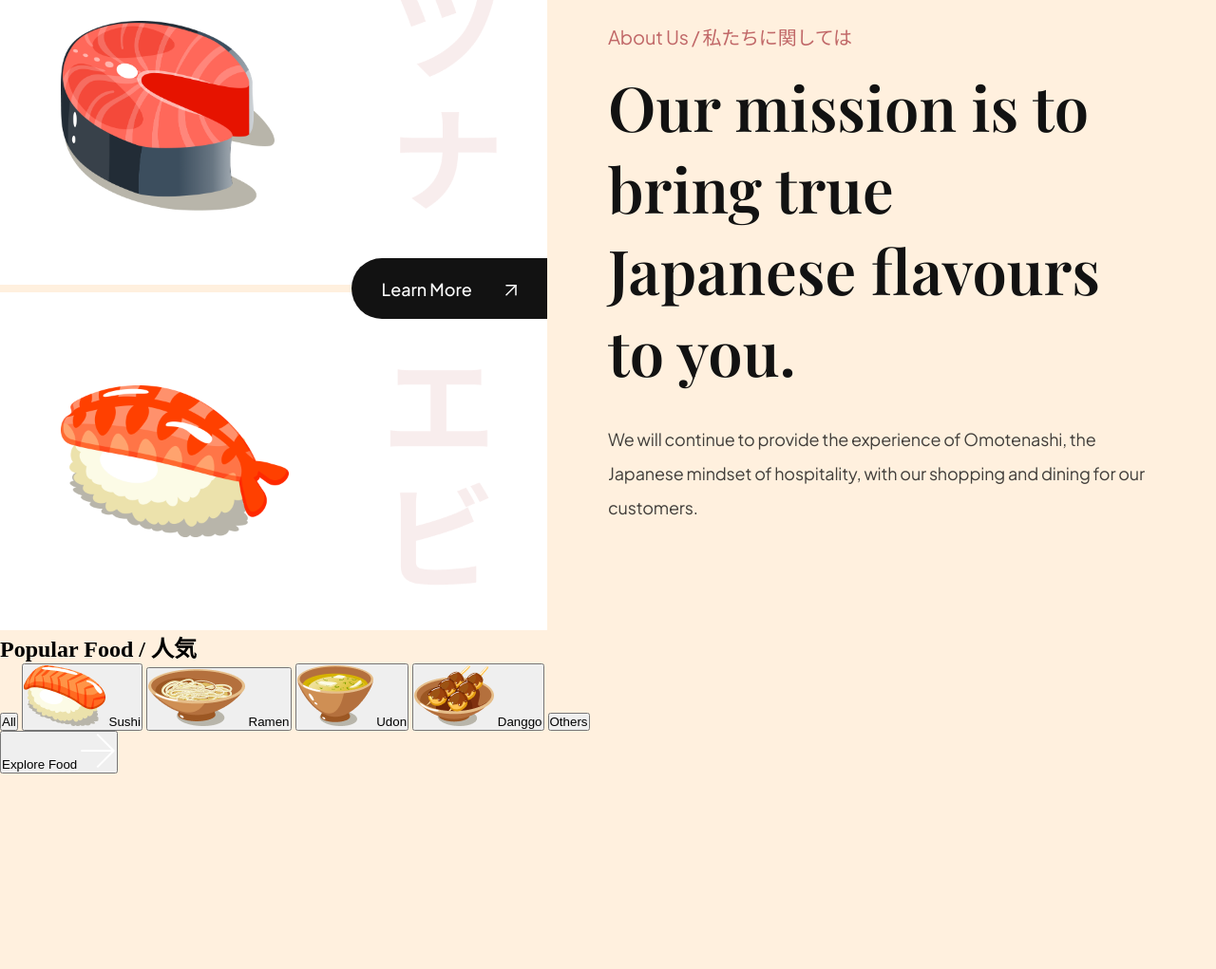
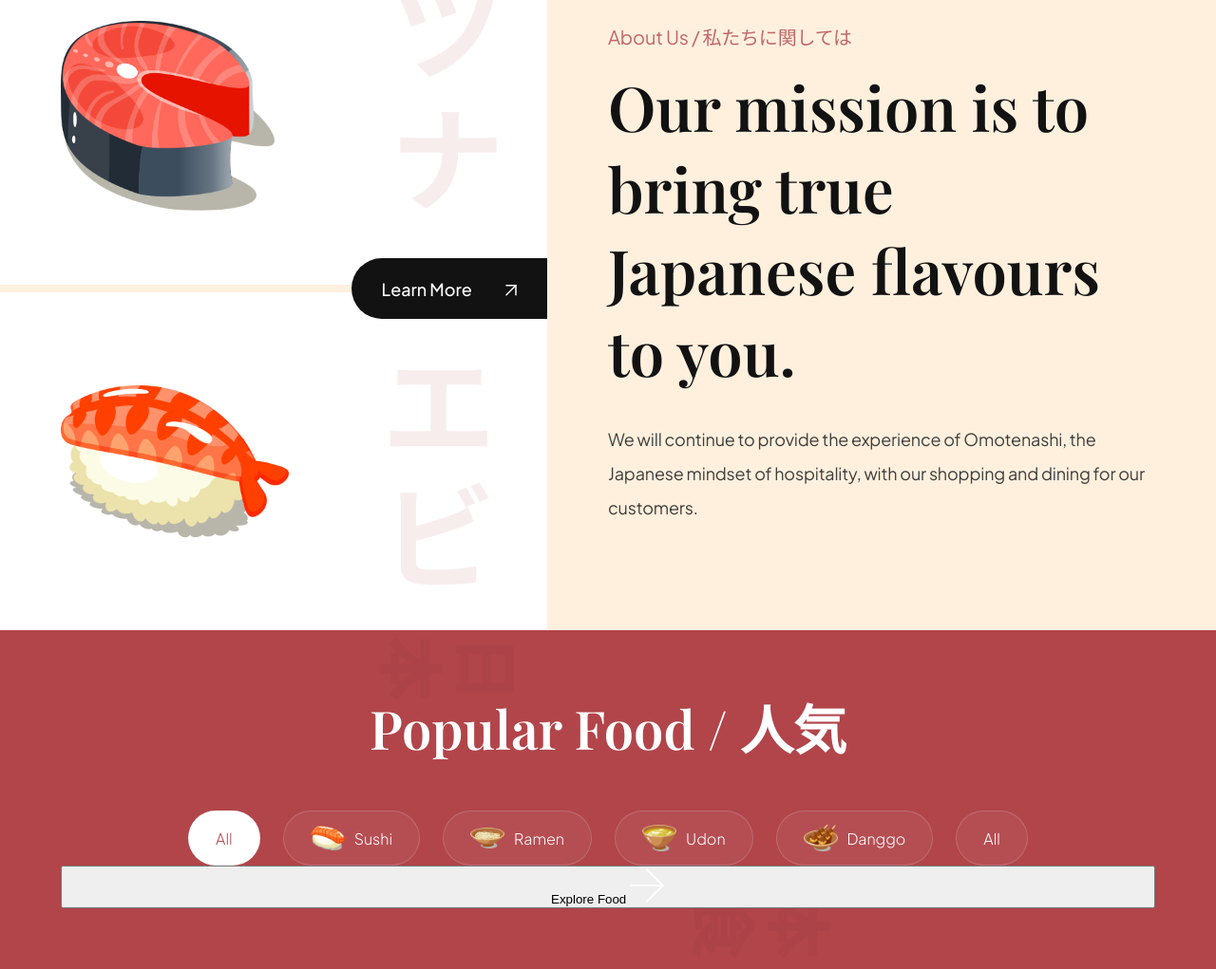
Before and after one commit to anabelena/sushi-themed-web, a website built with Vite: page index.html in a window 1280 px wide. Shown: the part 854-1875 px from the top of the page at 95% size. Before the commit the page ends 1669 px from the top, so only its background shows below. Built offline with nearby package versions, Linux system fonts and the light colour scheme.

Commit message:
style(popular-foods):add style to popular-food__filter

```diff
--- a/css/sections/popular.css
+++ b/css/sections/popular.css
@@ -0,0 +1,76 @@
+.popular-foods{
+    padding: 64px;
+
+    display: flex;
+    flex-direction: column;
+
+    background-color: var(--primary-color);
+    background-image: url("../../assets/popular_bg.png");
+
+    background-position: center;
+    background-repeat: no-repeat;
+    background-size: contain;
+
+
+    overflow: hidden;
+
+}
+
+.popular-foods__title{
+    font-size: 56px;
+    font-family: var(--playfair-display);
+    font-weight: 600;
+    line-height: 78px;
+    color: var(--color-white);
+    text-align: center;
+}
+
+
+.popular-foods__filters{
+
+    margin-top: 48px;
+    max-width: 100%;
+
+    /* smaller devices may need to overscroll  */
+    overflow-x: auto;
+
+    display: flex;
+    justify-content: center;
+    gap: 24px;
+
+}
+
+.popular-foods__filter-btn{
+    padding: 10px 28px;
+    display: flex;
+    flex-direction: row;
+    align-items: center;
+    gap: 10px;
+
+    background: rgba(255, 255, 255, 0.05);
+    border: 1px solid rgba(225, 225, 225, 0.2);
+    border-radius: 46px;
+
+    font-size: 16px;
+    font-weight: 300;
+    line-height: 25px;
+    font-family: var(--plus-jakarta-sans);
+    color: var(--color-white);
+    cursor: pointer;
+}
+
+.popular-foods__filter-btn img{
+    width: 36px;
+    height: 36px;
+    object-fit: contain;
+}
+
+.popular-foods__filter-btn.active{
+    background-color: var(--color-white);
+    color: var(--primary-color);
+}
+
+.popular-foods__filter-btn:hover{
+    background-color: var(--color-white);
+    color: var(--primary-color);
+}
--- a/index.html
+++ b/index.html
@@ -115,47 +115,46 @@
     </section>
 
     <section class="popular-foods" id="menu">
-      <h2 class="popular-foods__title">Popular Food / 人気</h2>
+      <h2 class="popular-foods__title" data-aos="flip-up">Popular Food / 人気</h2>
 
-      <div class="popular-foods_filters sushi__hide-scrollbar">
+      <div class="popular-foods__filters sushi__hide-scrollbar" data-aos="fade-up">
 
         <button class="popular-foods__filter-btn active">All</button>
 
         <button class="popular-foods__filter-btn">
-          <img src="assets/sushi-9.png" alt="sushi 9" />
+          <img src="/assets/sushi-9.png" alt="sushi 9" />
           Sushi
         </button>
 
         <button class="popular-foods__filter-btn">
-          <img src="assets/sushi-8.png" alt="sushi 8" />
+          <img src="/assets/sushi-8.png" alt="sushi 8" />
           Ramen
         </button>
 
         <button class="popular-foods__filter-btn">
-          <img src="assets/sushi-7.png" alt="sushi 7" />
+          <img src="/assets/sushi-7.png" alt="sushi 7" />
           Udon
         </button>
 
         <button class="popular-foods__filter-btn">
-          <img src="assets/sushi-6.png" alt="sushi 6" />
+          <img src="/assets/sushi-6.png" alt="sushi 6" />
           Danggo
         </button>
 
-        <button class="popular-foods__filter-btn">Others</button>
-
+        <button class="popular-foods__filter-btn">All</button>
       </div>
 
-      <div class="popular-foods__catalog">
+      <div class="popular-foods__catalogue" data-aos="fade-up">
 
       </div>
 
       <button class="popular-foods__button">
-          Explore Food
-          <img src="/assets/arrow-right.svg" alt="arrow-right">
+        Explore Food
+        <img src="assets/arrow-right.svg"  alt="arrow-right" />
       </button>
-
     </section>
 
     <script src="js/script.js" type="module"></script>
+
   </body>
 </html>
```
